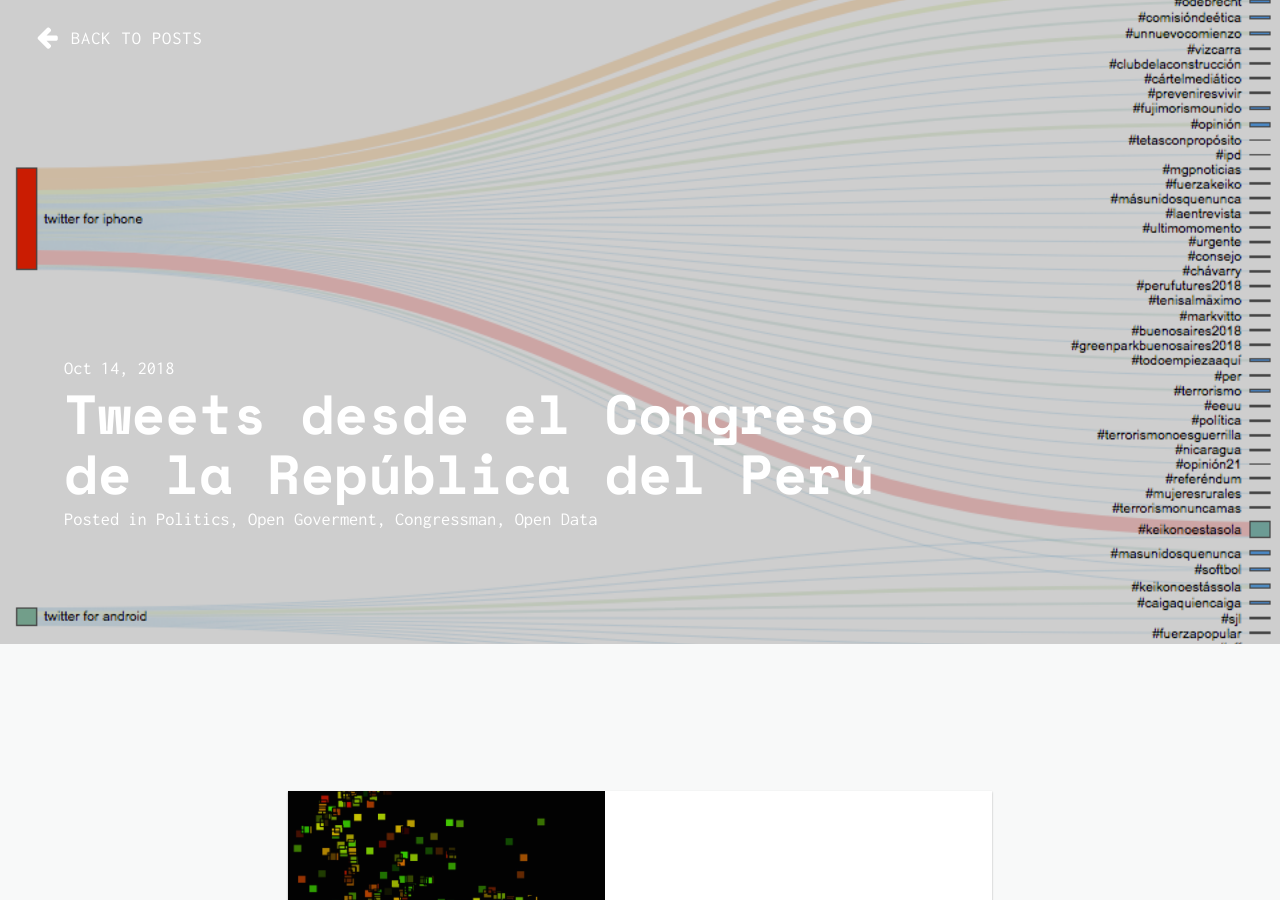
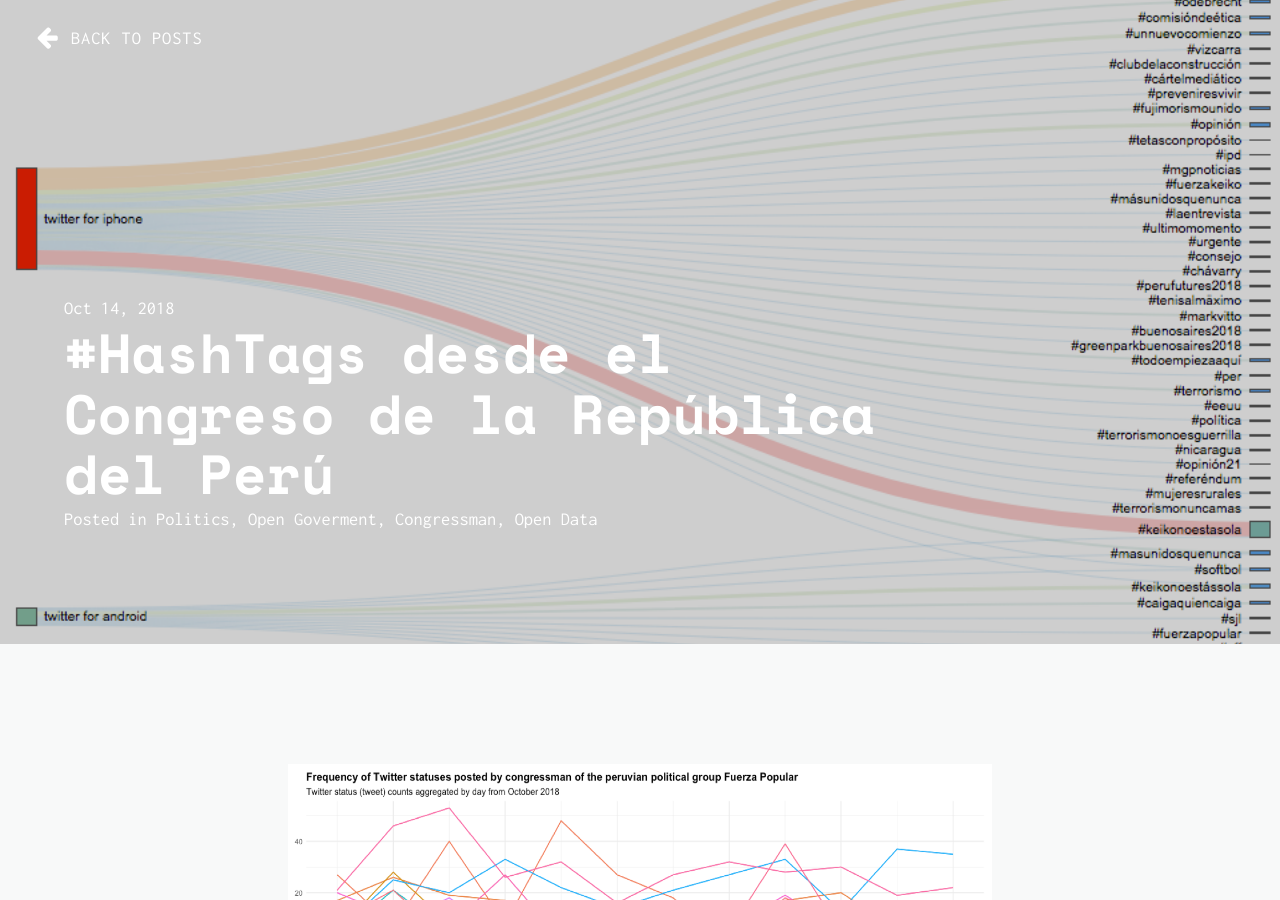
Before and after one commit to manuelvarzen/Vigia, a Jekyll site: the page built from _posts/2018-10-14-Tweets-From-Peruvian-Congress.md, in a window 1280 px wide and 900 px high. Built offline with Jekyll 4.4.1, drawn with Linux system fonts in a browser that asks for light colours; nearby versions of some CDN libraries.

Commit message:
Update 2018-10-14-Tweets-From-Peruvian-Congress.md

```diff
--- a/_posts/2018-10-14-Tweets-From-Peruvian-Congress.md
+++ b/_posts/2018-10-14-Tweets-From-Peruvian-Congress.md
@@ -1,6 +1,6 @@
 ---
 layout: post
-title: "Tweets desde el Congreso de la República del Perú"
+title: "#HashTags desde el Congreso de la República del Perú"
 date: 2018-10-14
 summary: An approach to the analysis of political discourse
 description:
@@ -12,3 +12,6 @@
   - Congressman
   - Open Data
 ---
+
+
+![Frecuencia de tweets publicados por los congresistas de Fuerza Popular]({{"/img/congressman_political_group_Fuerza_Popular.png" | absolute_url }})
```
